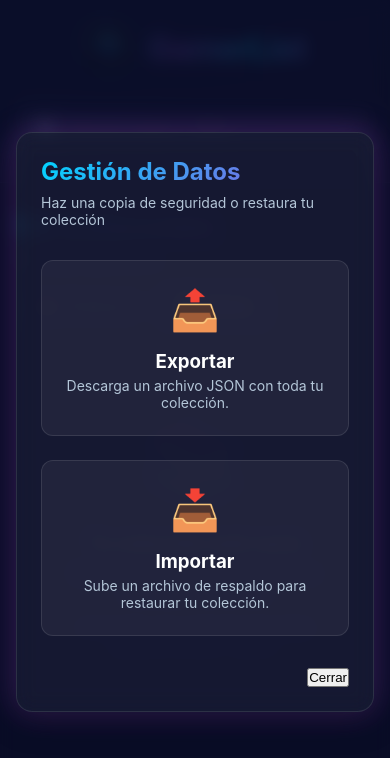
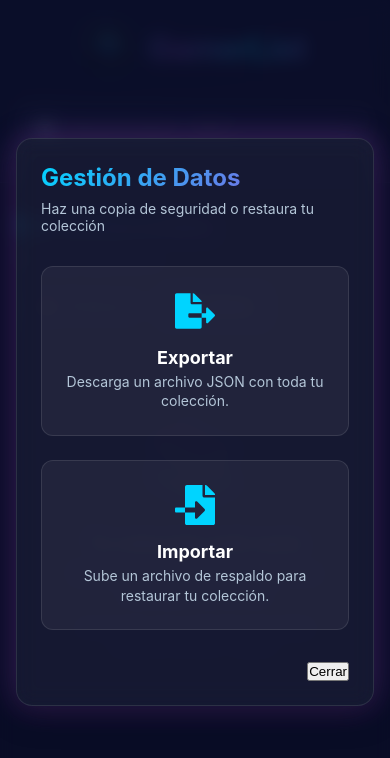
Before and after one commit to imc89/GamerList, a React (Vite) app: page / in a window 390 px wide. Both pictures are taken after a click on the button "Opciones de datos". Shown: the top 758 px of the page. Built offline with nearby package versions, Linux system fonts and the light colour scheme.

Commit message:
fix: image path for GitHub Pages

```diff
--- a/src/components.css
+++ b/src/components.css
@@ -1155,7 +1155,7 @@
         margin: var(--spacing-xl) 0;
     }
 
-    .data-action-card {
+    .data-action-btn {
         background: rgba(255, 255, 255, 0.05);
         border: 1px solid var(--glass-border);
         border-radius: var(--radius-lg);
@@ -1166,29 +1166,48 @@
         text-align: center;
         cursor: pointer;
         transition: all var(--transition-fast);
+        width: 100%;
+        color: var(--color-text-primary);
+        font-family: inherit;
     }
 
-    .data-action-card:hover {
+    .data-action-btn:hover {
         background: rgba(255, 255, 255, 0.1);
         border-color: var(--color-accent-primary);
         transform: translateY(-4px);
         box-shadow: 0 8px 20px rgba(0, 0, 0, 0.2);
     }
 
-    .data-icon {
+    .data-action-btn .data-icon {
         font-size: 2.5rem;
         margin-bottom: var(--spacing-md);
+        color: var(--color-accent-primary);
+        transition: transform var(--transition-fast);
     }
 
-    .data-action-card h3 {
-        margin: 0 0 var(--spacing-xs);
-        color: var(--color-text-primary);
+    .data-action-btn:hover .data-icon {
+        transform: scale(1.1);
     }
 
-    .data-action-card p {
+    .data-btn-content h3 {
+        margin: 0 0 var(--spacing-xs);
+        font-size: 1.125rem;
+        font-weight: 700;
+    }
+
+    .data-btn-content p {
         margin: 0;
         font-size: 0.875rem;
         color: var(--color-text-secondary);
+        line-height: 1.4;
+    }
+
+    .export-action:hover .data-icon {
+        color: var(--color-accent-secondary);
+    }
+
+    .import-action:hover .data-icon {
+        color: #10b981;
     }
 
     @media (max-width: 600px) {
--- a/src/components/GameList.jsx
+++ b/src/components/GameList.jsx
@@ -11,7 +11,7 @@ import {
     SiApple,
     SiRetroarch
 } from "react-icons/si";
-import { FaWindows, FaXbox } from "react-icons/fa";
+import { FaWindows, FaXbox, FaFileImport, FaFileExport } from "react-icons/fa";
 
 // Platform icons mapping
 const PLATFORM_ICONS = {
@@ -233,17 +233,21 @@ function GameList({ groupedGames, gameCount, onRemove }) {
                         </div>
 
                         <div className="data-actions-grid">
-                            <div className="data-action-card" onClick={handleExport}>
-                                <div className="data-icon">📤</div>
+                            <button className="data-action-btn export-action" onClick={handleExport}>
+                                <FaFileExport className="data-icon" />
+                                <div className="data-btn-content">
                                     <h3>Exportar</h3>
                                     <p>Descarga un archivo JSON con toda tu colección.</p>
                                 </div>
+                            </button>
 
-                            <div className="data-action-card" onClick={() => fileInputRef.current?.click()}>
-                                <div className="data-icon">📥</div>
+                            <button className="data-action-btn import-action" onClick={() => fileInputRef.current?.click()}>
+                                <FaFileImport className="data-icon" />
+                                <div className="data-btn-content">
                                     <h3>Importar</h3>
                                     <p>Sube un archivo de respaldo para restaurar tu colección.</p>
                                 </div>
+                            </button>
                         </div>
 
                         <div className="modal-actions">
```
Lines whose indentation alone changed are shown as unchanged.
